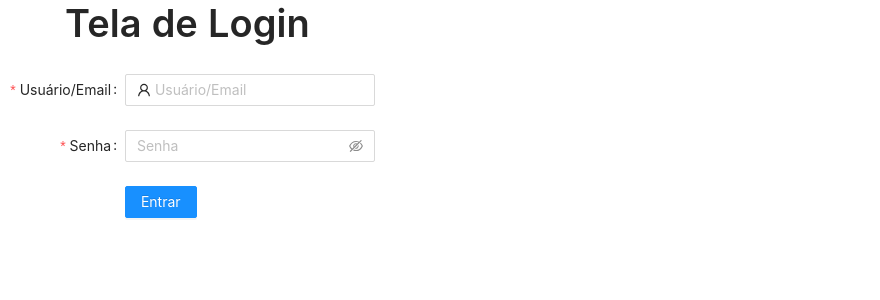
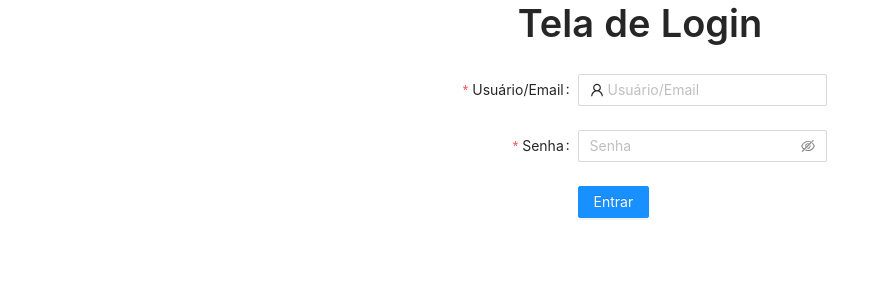
Before and after one commit to isaquetdiniz/buyList, a React (Create React App) app in the folder client/: page /login in a window 1280 px wide. Shown: the top 300 px of the page, without its empty margins (0-880 px from the left). Built offline with nearby package versions, Linux system fonts and the light colour scheme.

Commit message:
feat(configure-client): altered styles

```diff
--- a/client/src/App.tsx
+++ b/client/src/App.tsx
@@ -11,6 +11,7 @@ import Edit from "./views/edit";
 import { useAuth } from "./context/AuthContextProvider";
 
 import "antd/dist/antd.css";
+import "./index.css";
 
 function App() {
   const token = useAuth()[0];
--- a/client/src/components/FormOrder.tsx
+++ b/client/src/components/FormOrder.tsx
@@ -93,7 +93,6 @@ const FormOrder: React.FC<Order> = ({ data, isEdit, details }) => {
                   );
                 })
               : ""}
-            <Select.Option value={1}>Tomate</Select.Option>
           </Select>
         </Form.Item>
         <Form.Item
--- a/client/src/components/TableProduct.tsx
+++ b/client/src/components/TableProduct.tsx
@@ -92,7 +92,7 @@ const TableProduct: React.FC<Product> = ({ data }) => {
               });
             }}
           >
-            Informações
+            d Informações
           </Button>
           <Button
             onClick={() => {
--- /dev/null
+++ b/client/src/index.css
@@ -0,0 +1,10 @@
+* {
+  margin: 0;
+  padding: 0;
+  box-sizing: border-box;
+}
+
+body {
+  display: flex;
+  justify-content: center;
+}
```
